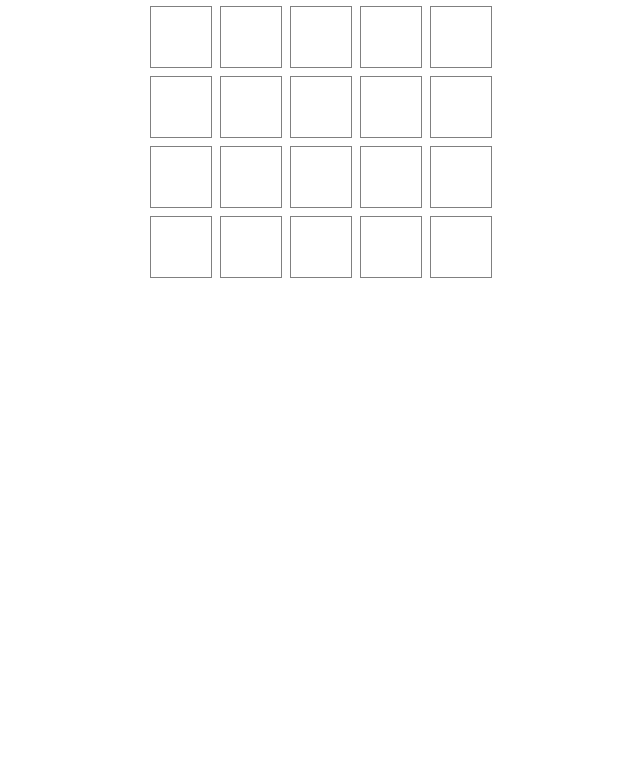
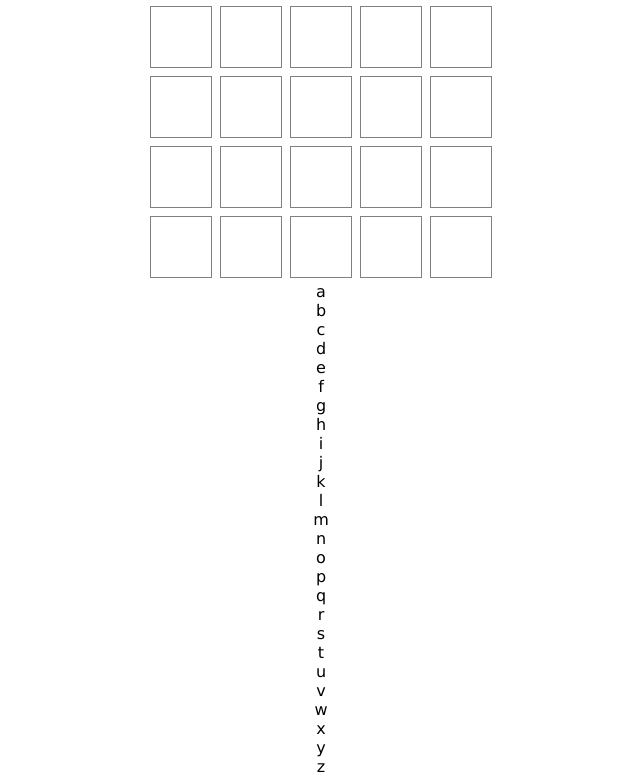
Before and after one commit to papoita/words, a React (Create React App) app: page / in a window 1280 px wide. Shown: the part 285-1061 px from the top of the page, without its empty margins (319-959 px from the left). Before the commit the page ends 800 px from the top, so only its background shows below. Built offline with nearby package versions, Linux system fonts and the light colour scheme; data requests are answered from the project's data file.

Commit message:
letter component to display each key

```diff
--- a/src/components/Keypad.js
+++ b/src/components/Keypad.js
@@ -1,9 +1,22 @@
-import React, { useState } from "react";
+import React, { useState, useEffect } from "react";
 
 export default function Keypad() {
   const [letters, setLetters] = useState(null);
 
+  useEffect(() => {
+    fetch("http://localhost:3001/letters")
+      .then((res) => res.json())
+      .then((json) => {
+        setLetters(json);
+      });
+  }, []);
+
   return (
-    <div>Keypad</div>
-  )
+    <div className="Keypad">
+      {letters &&
+        letters.map((letter) => {
+          return <div key={letter.key}>{letter.key}</div>;
+        })}
+    </div>
+  );
 }
--- a/src/components/Words.js
+++ b/src/components/Words.js
@@ -1,6 +1,7 @@
 import React, { useEffect } from "react";
 import useWords from "../hooks/useWords";
 import Grid from "./Grid";
+import Keypad from "./Keypad";
 
 export default function Words({ solution }) {
   const { currentGuess, handleKeyup, guesses, isCorrect, turn } = useWords(solution);
@@ -20,6 +21,7 @@ export default function Words({ solution }) {
       <div>solution - {solution} </div>
       <div>currentGuess - {currentGuess}</div>
       <Grid currentGuess={currentGuess} guesses= {guesses} turn = {turn}/>
+      <Keypad/>
     </>
   );
 }
```
